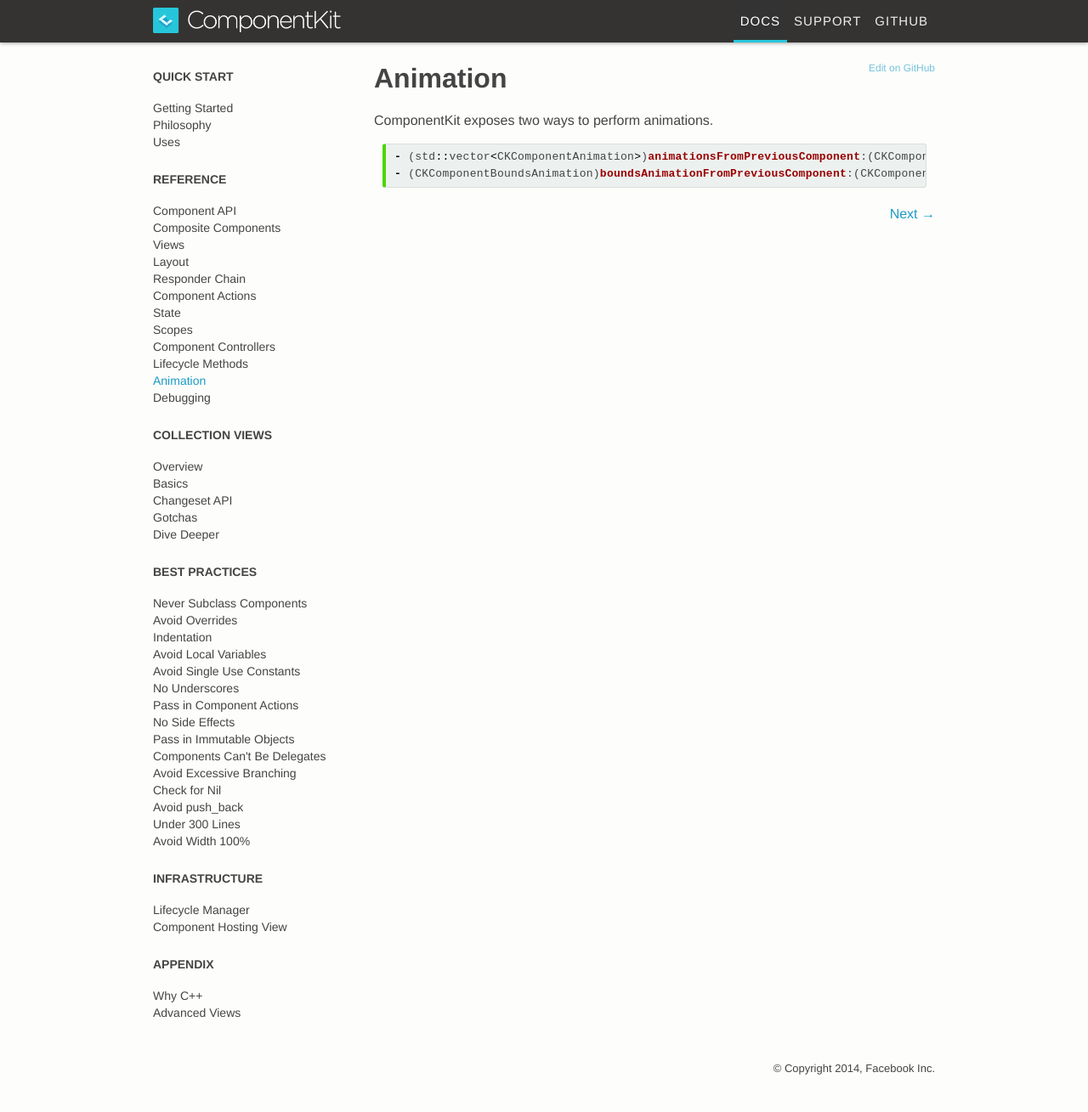
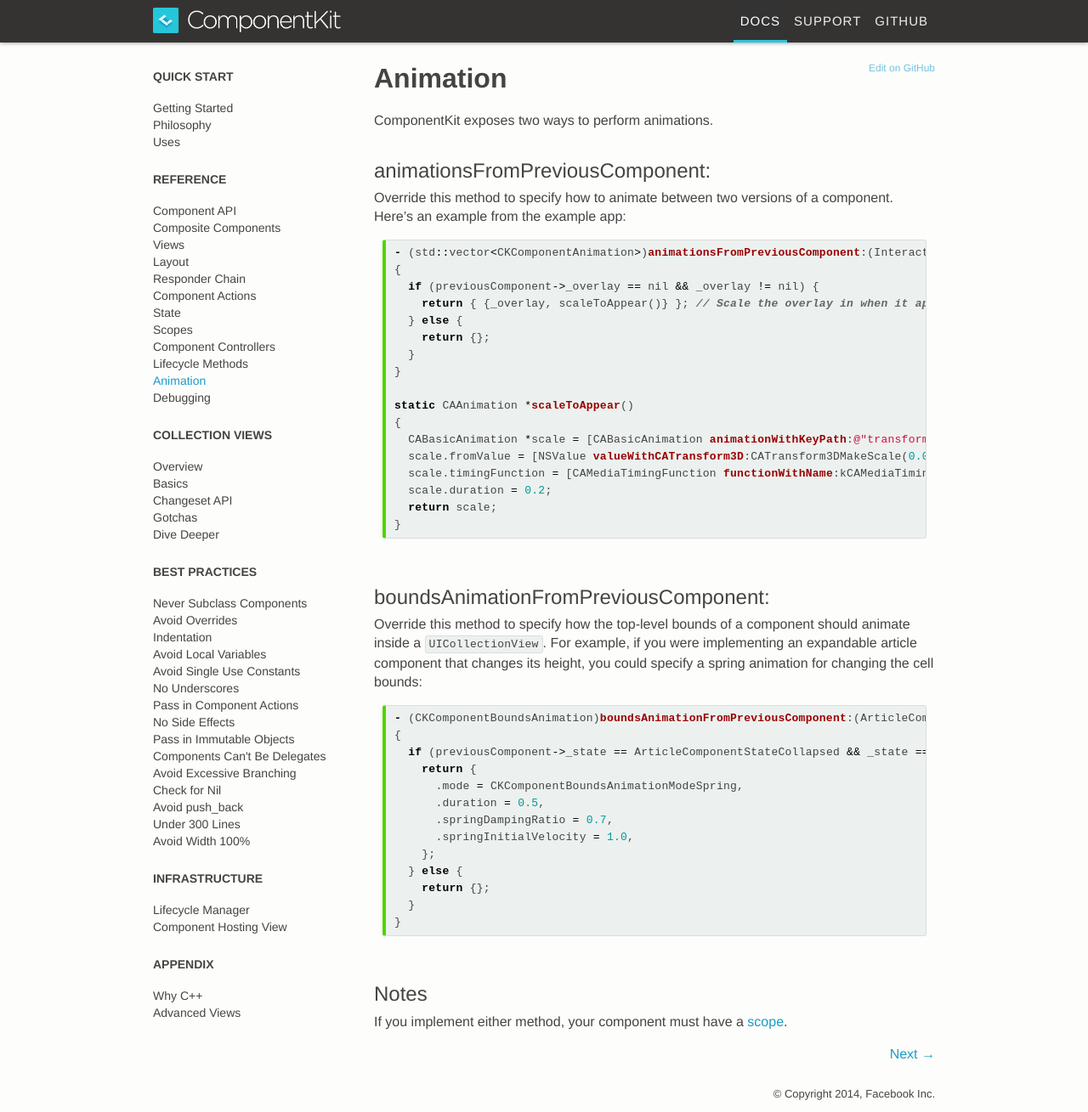
Before and after one commit to dstnbrkr/componentkit, a Jekyll site: the page built from _docs/animation.md, in a window 1280 px wide and 1309 px high. Shown: the whole window at 85% size. Built offline with Jekyll 4.4.1, drawn with Linux system fonts in a browser that asks for light colours; Markdown is read by kramdown in place of the engine named in the settings; comment, search, counter and statistics services are not loaded.

Commit message:
Animation.

````diff
--- a/_docs/animation.md
+++ b/_docs/animation.md
@@ -6,7 +6,50 @@
 
 ComponentKit exposes two ways to perform animations.
 
+## animationsFromPreviousComponent:
+
+Override this method to specify how to animate between two versions of a component. Here's an example from the example app:
+
 ```objc++
-- (std::vector<CKComponentAnimation>)animationsFromPreviousComponent:(CKComponent *)previousComponent;
-- (CKComponentBoundsAnimation)boundsAnimationFromPreviousComponent:(CKComponent *)previousComponent;
+- (std::vector<CKComponentAnimation>)animationsFromPreviousComponent:(InteractiveQuoteComponent *)previousComponent
+{
+  if (previousComponent->_overlay == nil && _overlay != nil) {
+    return { {_overlay, scaleToAppear()} }; // Scale the overlay in when it appears.
+  } else {
+    return {};
+  }
+}
+
+static CAAnimation *scaleToAppear()
+{
+  CABasicAnimation *scale = [CABasicAnimation animationWithKeyPath:@"transform"];
+  scale.fromValue = [NSValue valueWithCATransform3D:CATransform3DMakeScale(0.0, 0.0, 0.0)];
+  scale.timingFunction = [CAMediaTimingFunction functionWithName:kCAMediaTimingFunctionEaseOut];
+  scale.duration = 0.2;
+  return scale;
+}
 ```
+
+## boundsAnimationFromPreviousComponent:
+
+Override this method to specify how the top-level bounds of a component should animate inside a `UICollectionView`. For example, if you were implementing an expandable article component that changes its height, you could specify a spring animation for changing the cell bounds:
+
+```objc++
+- (CKComponentBoundsAnimation)boundsAnimationFromPreviousComponent:(ArticleComponent *)previousComponent
+{
+  if (previousComponent->_state == ArticleComponentStateCollapsed && _state == ArticleComponentStateExpanded) {
+    return {
+      .mode = CKComponentBoundsAnimationModeSpring,
+      .duration = 0.5,
+      .springDampingRatio = 0.7,
+      .springInitialVelocity = 1.0,
+    };
+  } else {
+    return {};
+  }
+}
+```
+
+## Notes
+
+If you implement either method, your component must have a [scope](scopes.html).
````
